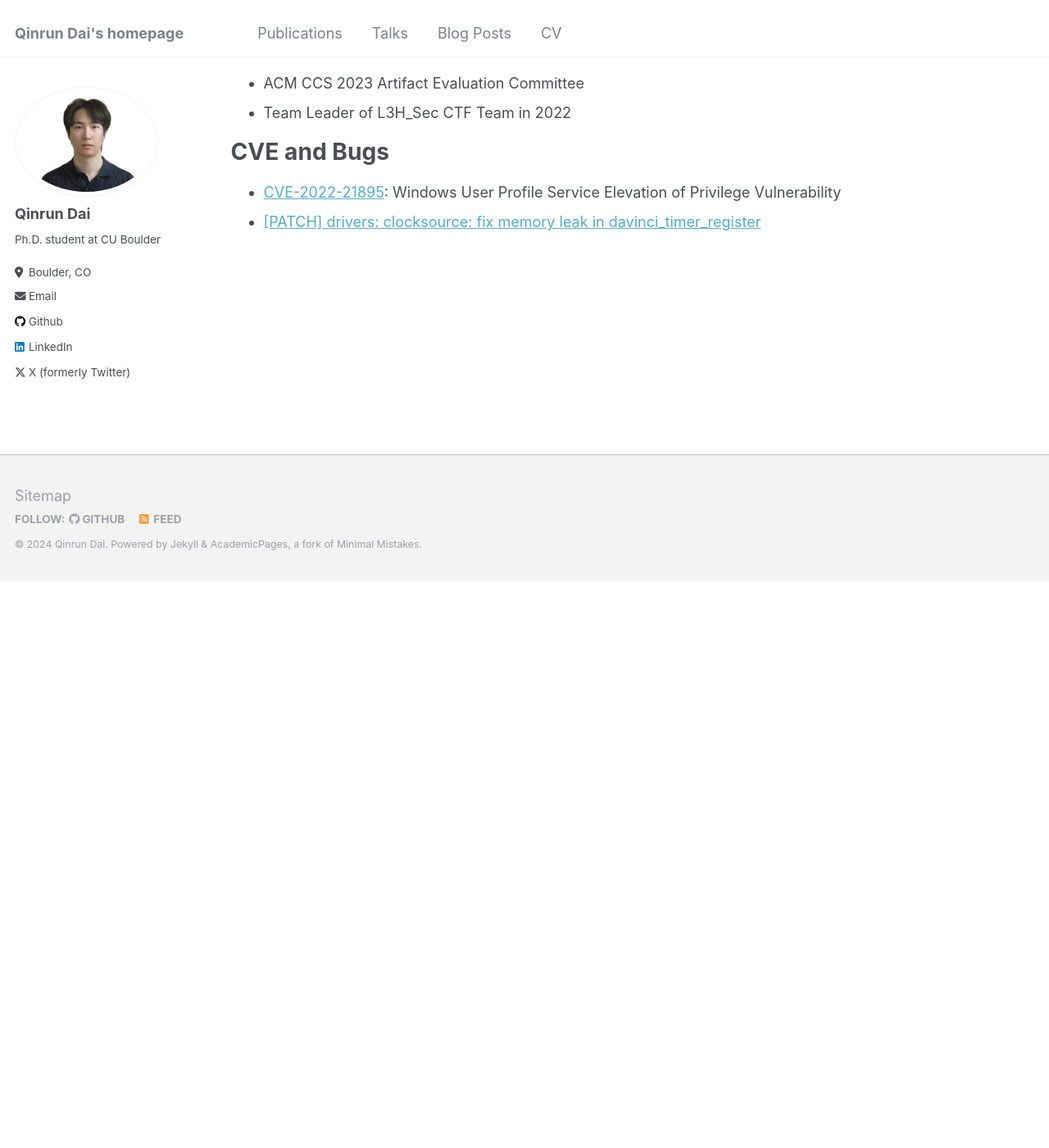
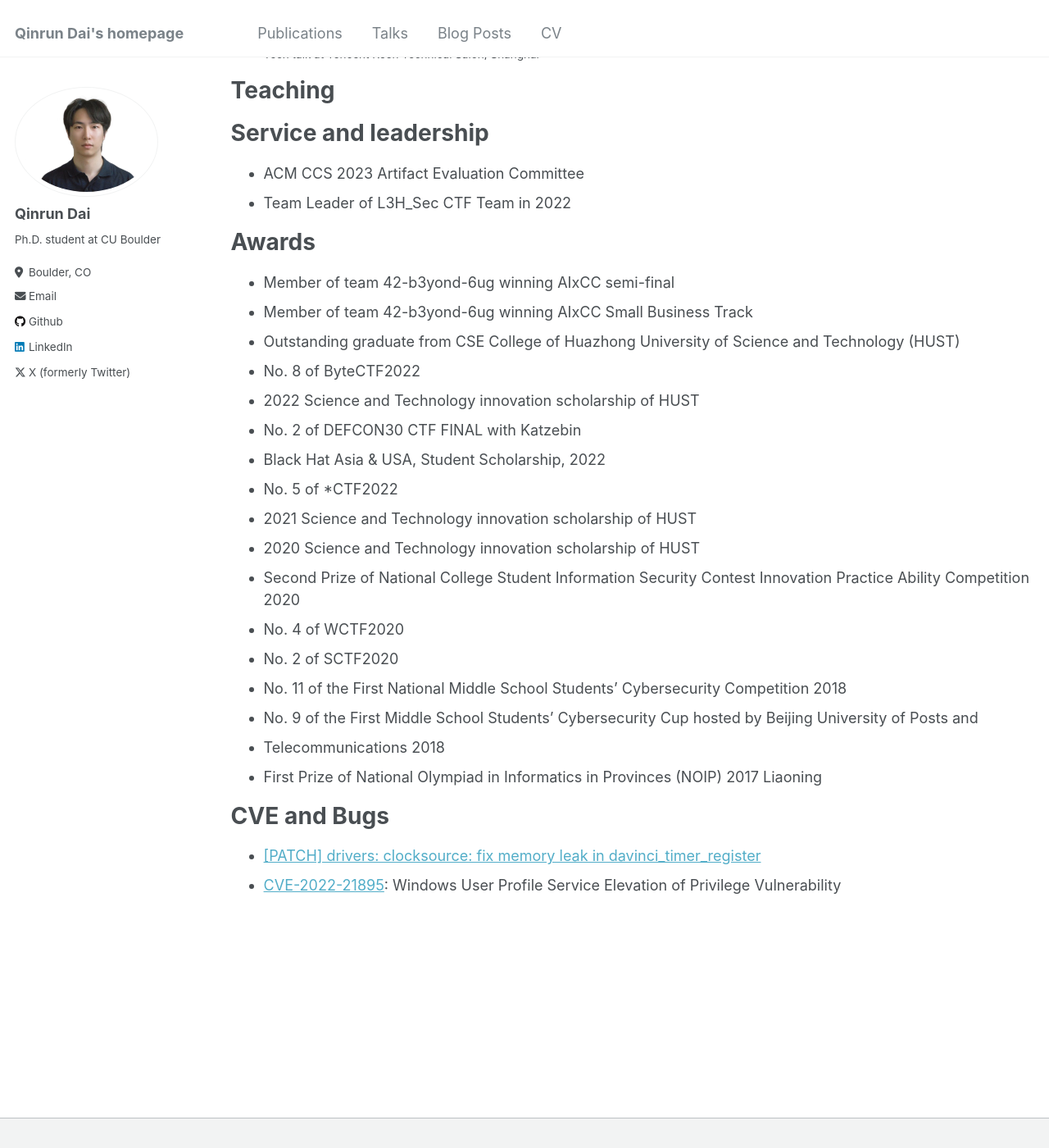
Before and after one commit to second5t/second5t.github.io, a Jekyll site: the page built from _pages/cv.md, in a window 1280 px wide and 1400 px high, scrolled down 1417 px. Shown: the whole window at 82% size. Built offline with Jekyll 4.4.1, drawn with Linux system fonts in a browser that asks for light colours; before the commit the page ends 2127 px from its top, so only the background shows below that; some of the changed text lies outside the part shown.

```diff
--- a/_pages/cv.md
+++ b/_pages/cv.md
@@ -60,7 +60,27 @@ Service and leadership
 * ACM CCS 2023 Artifact Evaluation Committee
 * Team Leader of L3H_Sec CTF Team in 2022
 
+Awards
+======
+* Member of team 42-b3yond-6ug winning AIxCC semi-final
+* Member of team 42-b3yond-6ug winning AIxCC Small Business Track
+* Outstanding graduate from CSE College of Huazhong University of Science and Technology (HUST)
+* No. 8 of ByteCTF2022
+* 2022 Science and Technology innovation scholarship of HUST
+* No. 2 of DEFCON30 CTF FINAL with Katzebin
+* Black Hat Asia & USA, Student Scholarship, 2022
+* No. 5 of *CTF2022
+* 2021 Science and Technology innovation scholarship of HUST
+* 2020 Science and Technology innovation scholarship of HUST
+* Second Prize of National College Student Information Security Contest Innovation Practice Ability Competition 2020
+* No. 4 of WCTF2020
+* No. 2 of SCTF2020
+* No. 11 of the First National Middle School Students’ Cybersecurity Competition 2018
+* No. 9 of the First Middle School Students’ Cybersecurity Cup hosted by Beijing University of Posts and
+* Telecommunications 2018
+* First Prize of National Olympiad in Informatics in Provinces (NOIP) 2017 Liaoning
+
 CVE and Bugs
 ======
+* [\[PATCH\] drivers: clocksource: fix memory leak in davinci_timer_register](https://lore.kernel.org/lkml/20230322151945.102353-1-flno@hust.edu.cn/)
 * [CVE-2022-21895](https://msrc.microsoft.com/update-guide/en-US/advisory/CVE-2022-21895): Windows User Profile Service Elevation of Privilege Vulnerability
-* [\[PATCH\] drivers: clocksource: fix memory leak in davinci_timer_register](https://lore.kernel.org/lkml/20230322151945.102353-1-flno@hust.edu.cn/)
```
Also changed, not shown: other parts of _pages/cv.md (+2 -2 lines), _pages/about.md (+1 -0 lines), _talks/2022-03-talk.md (+2 -0 lines), _talks/2024-08-talk1.md (+3 -1 lines), _talks/2024-08-talk2.md (+3 -1 lines), _talks/2024-09-talk.md (added, +13 -0 lines).
